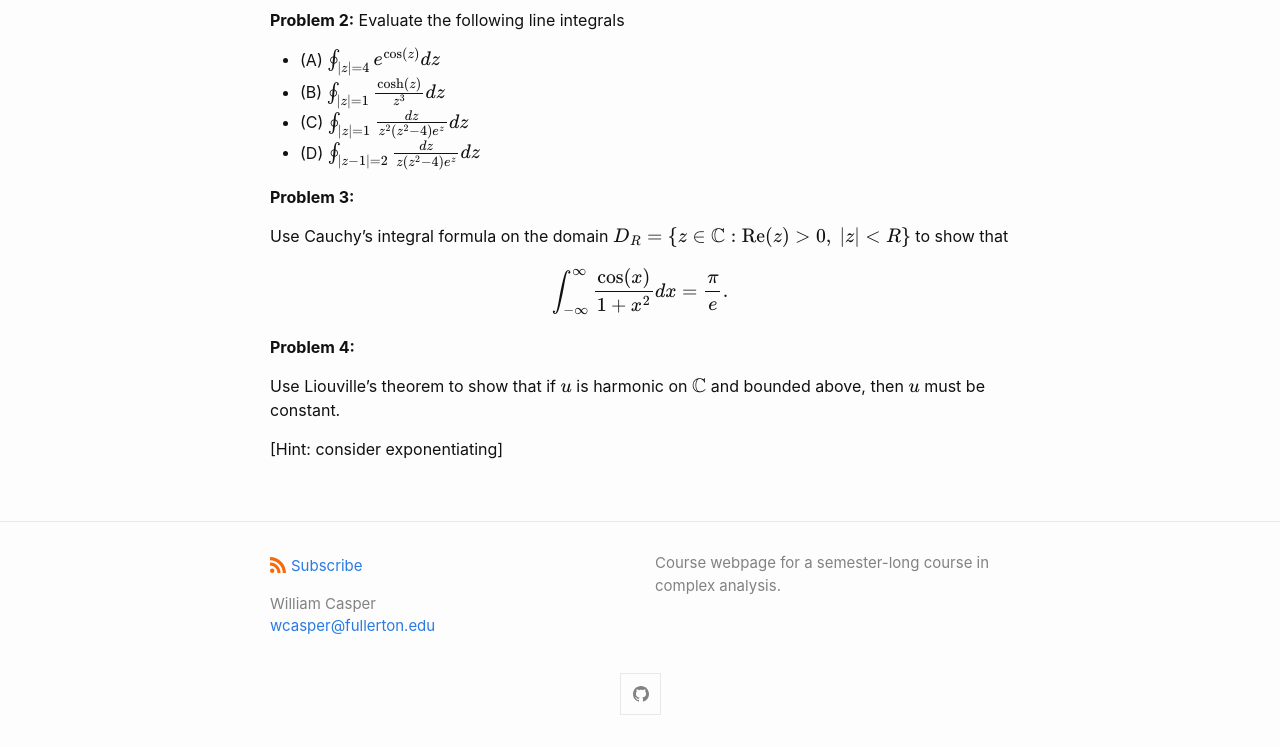
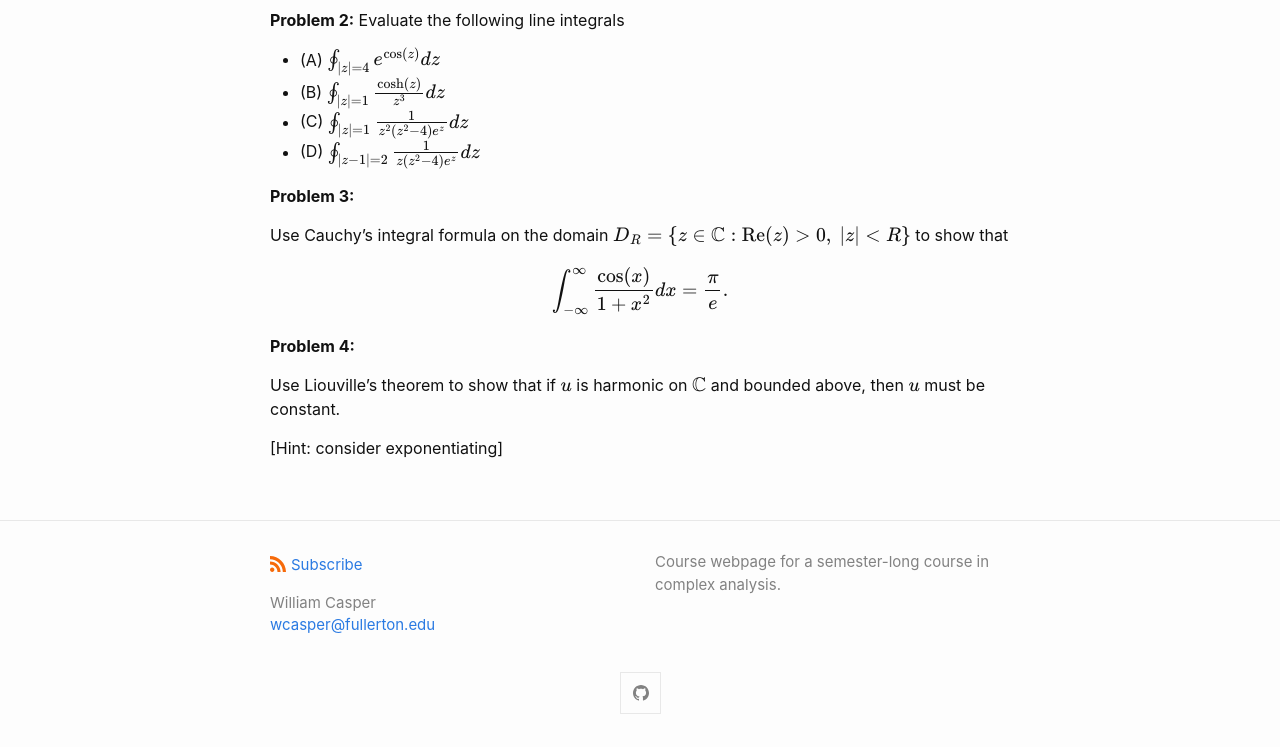
Before and after one commit to wcasper/math412fall2021, a Jekyll site: the page built from _homework/hw4.md, in a window 1280 px wide. Shown: the part 688-1435 px from the top of the page. Built offline with Jekyll 4.4.1, drawn with Linux system fonts in a browser that asks for light colours.

Commit message:
fixed typo

```diff
--- a/_homework/hw4.md
+++ b/_homework/hw4.md
@@ -27,8 +27,8 @@ Evaluate the following line integrals
 
 * (A) $$\oint_{\lvert z\rvert=4}e^{\cos(z)}dz$$
 * (B) $$\oint_{\lvert z\rvert=1}\frac{\cosh(z)}{z^3} dz$$
-* (C) $$\oint_{\lvert z\rvert=1}\frac{dz}{z^2(z^2-4)e^z}dz$$
-* (D) $$\oint_{\lvert z-1\vert=2}\frac{dz}{z(z^2-4)e^z}dz$$
+* (C) $$\oint_{\lvert z\rvert=1}\frac{1}{z^2(z^2-4)e^z}dz$$
+* (D) $$\oint_{\lvert z-1\vert=2}\frac{1}{z(z^2-4)e^z}dz$$
 
 **Problem 3:**
 
```
